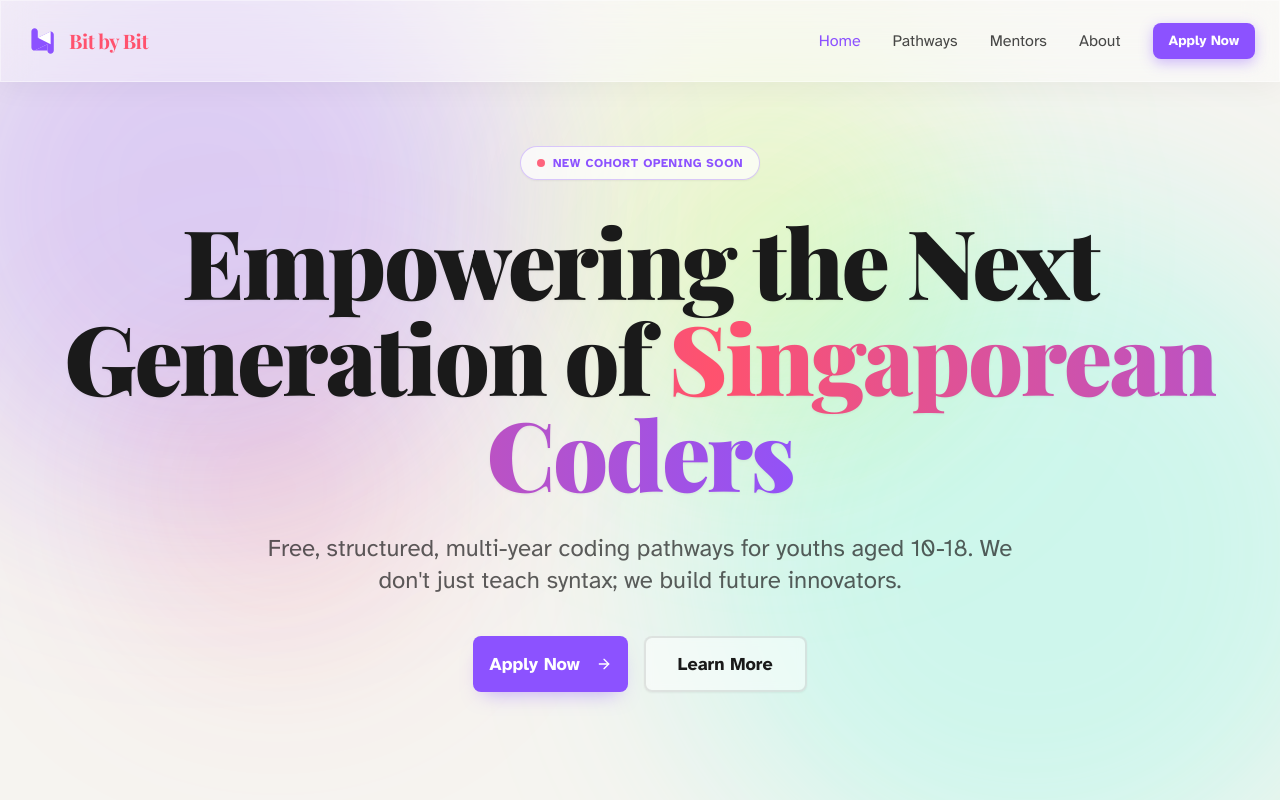
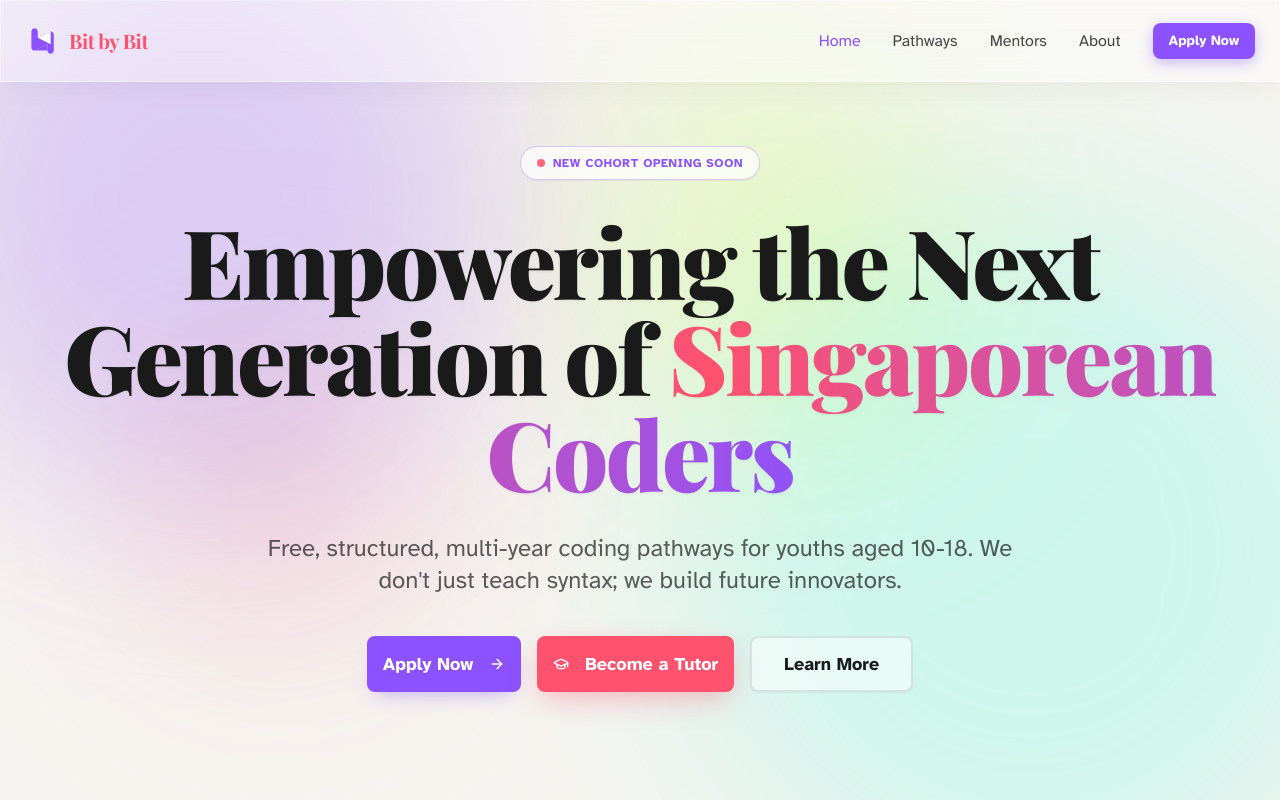
Before and after one commit to hongpenggg/bitbybitcoding.github.io, a React (Vite) app: page / in a window 1280 px wide. Shown: the top 800 px of the page. Built offline with nearby package versions, Linux system fonts and the light colour scheme; a web font is replaced by a local one.

Commit message:
Add 'Become a Tutor' button to hero section

```diff
--- a/src/sections/HeroSection.tsx
+++ b/src/sections/HeroSection.tsx
@@ -1,5 +1,5 @@
 import { Link } from 'react-router-dom';
-import { ArrowRight } from 'lucide-react';
+import { ArrowRight, GraduationCap } from 'lucide-react';
 import { Button } from '@/components/ui/button';
 
 export function HeroSection() {
@@ -39,6 +39,15 @@ export function HeroSection() {
               <ArrowRight className="ml-2 w-5 h-5 group-hover:translate-x-1 transition-transform" />
             </Button>
           </Link>
+          <Link to="/tutor">
+            <Button
+              size="lg"
+              className="bg-bit-red hover:bg-red-600 text-white text-lg font-bold shadow-[0_10px_30px_-5px_rgba(255,77,109,0.4)] hover:shadow-[0_20px_30px_-10px_rgba(255,77,109,0.6)] transition-all group h-14 px-8"
+            >
+              <GraduationCap className="mr-2 w-5 h-5" />
+              Become a Tutor
+            </Button>
+          </Link>
           <Link to="/pathways">
             <Button
               variant="outline"
```
